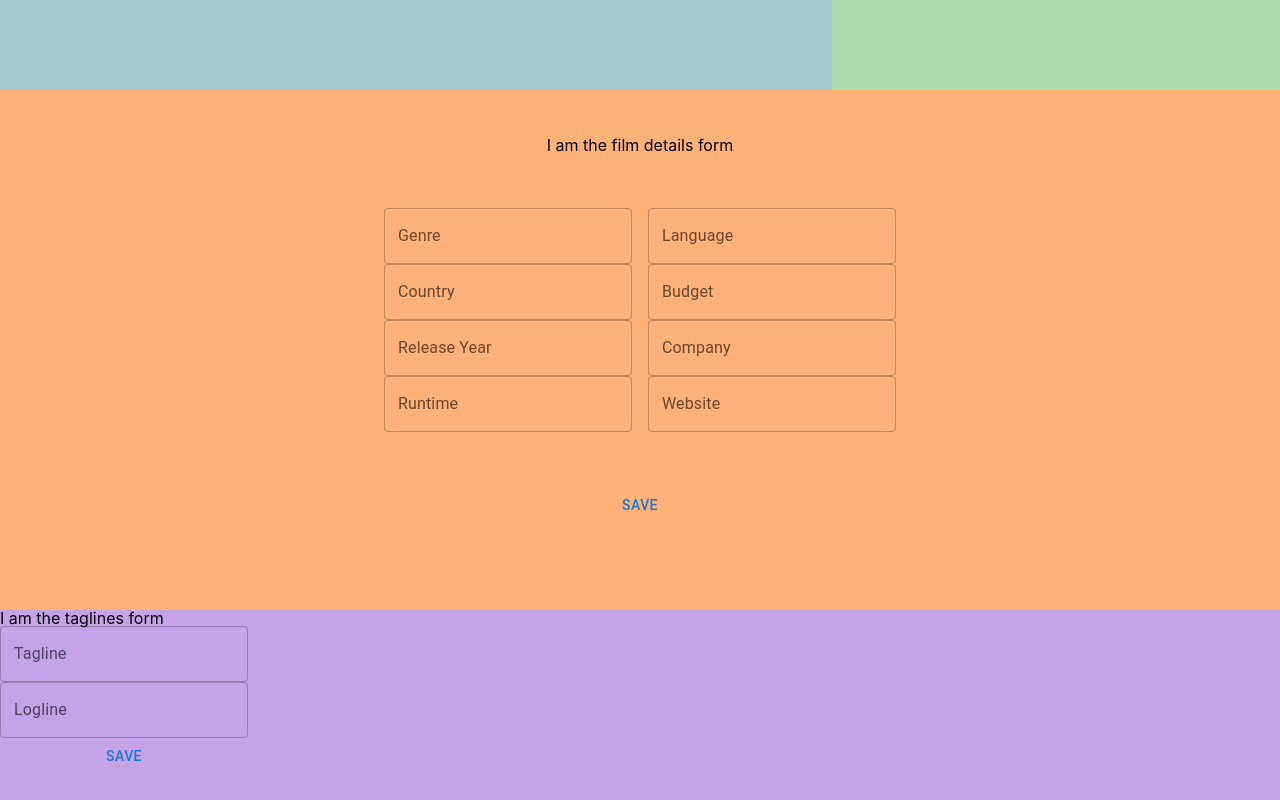
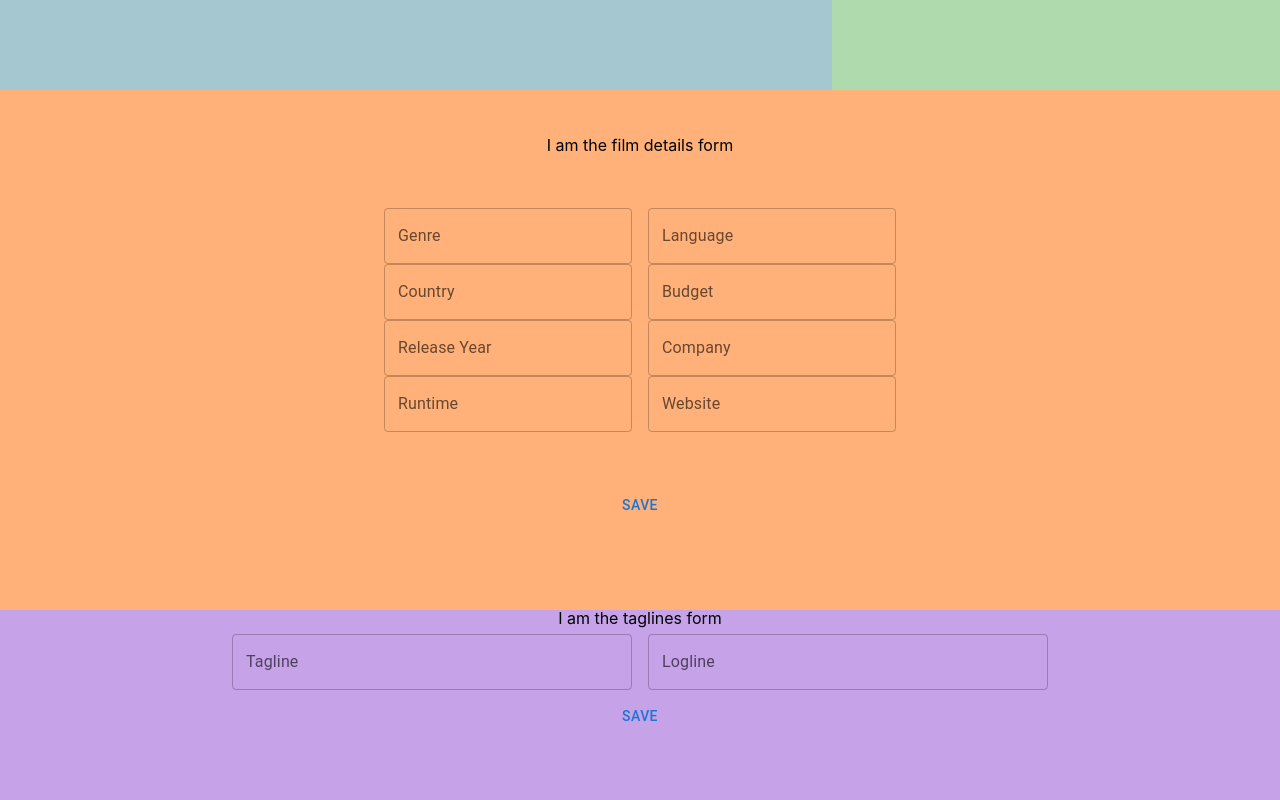
Before and after one commit to ninabrissey/your-epk, a React (Create React App) app: page /edit/1 in a window 1280 px wide. Shown: the part 1566-2366 px from the top of the page. Built offline with nearby package versions, Linux system fonts and the light colour scheme; no server answers.

Commit message:
Add adiitional form control component

```diff
--- a/src/components/Taglines/TaglinesForm.tsx
+++ b/src/components/Taglines/TaglinesForm.tsx
@@ -19,9 +19,10 @@ const TaglinesForm = ({ addFilmInfo, setIsEditing } : any ) => {
   }
 
   return (
-    <form>
+    <form className='taglines-form-wrapper'>
       <p>I am the taglines form</p>
-      <FormControl>
+      <div>
+      <FormControl sx={{ m: 1, minWidth: 400 }} >
         <TextField
           id="outlined-multiline-flexible"
           label="Tagline"
@@ -30,6 +31,8 @@ const TaglinesForm = ({ addFilmInfo, setIsEditing } : any ) => {
           value={tagline}
           onChange={(e) => setTagline(e.target.value)}
         />
+        </FormControl>
+        <FormControl sx={{ m: 1, minWidth: 400 }} >
           <TextField
             id="outlined-multiline-flexible"
             label="Logline"
@@ -38,12 +41,13 @@ const TaglinesForm = ({ addFilmInfo, setIsEditing } : any ) => {
             value={logline}
             onChange={(e) => setLogline(e.target.value)}
           />
+        </FormControl>
+        </div>
         <Button
           variant="text"
           onClick={handleSubmit}
           >save
         </Button>
-       </FormControl>
     </form>
   )
 }
```
Lines whose indentation alone changed are shown as unchanged.
